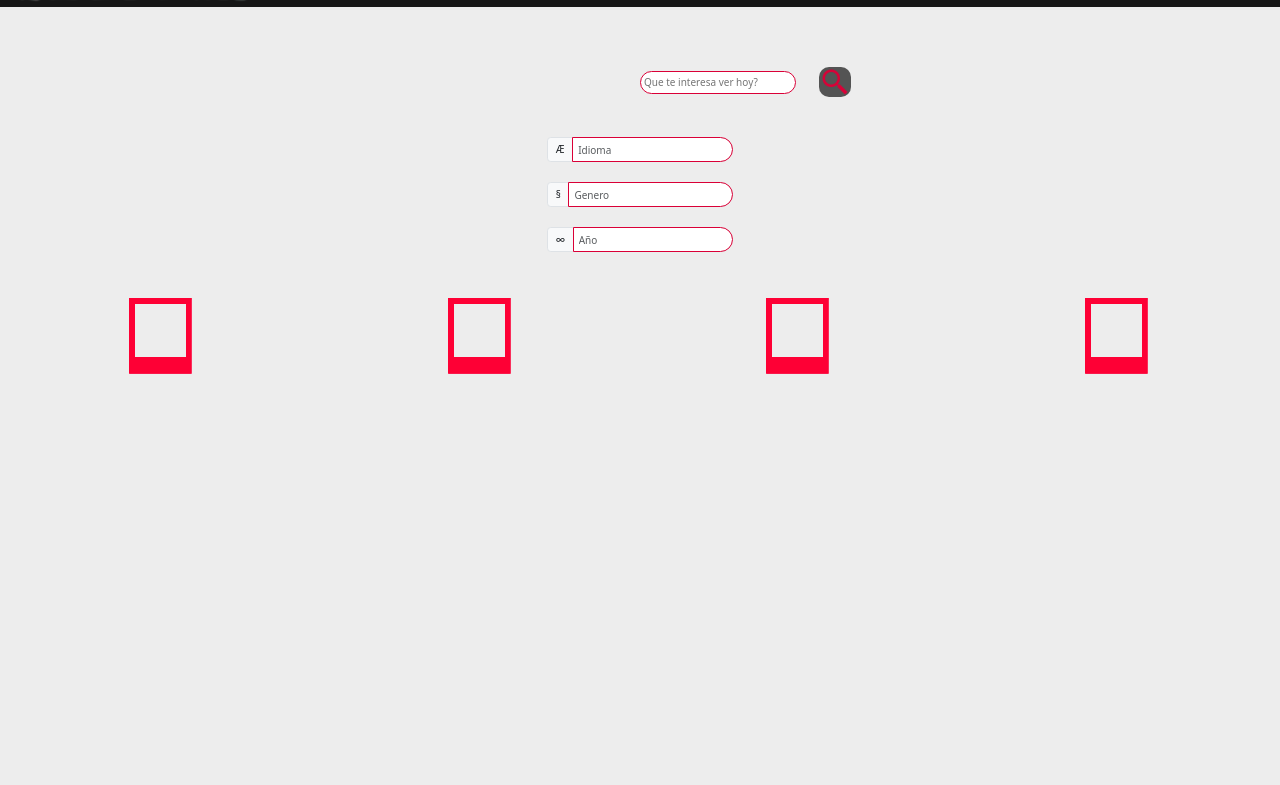
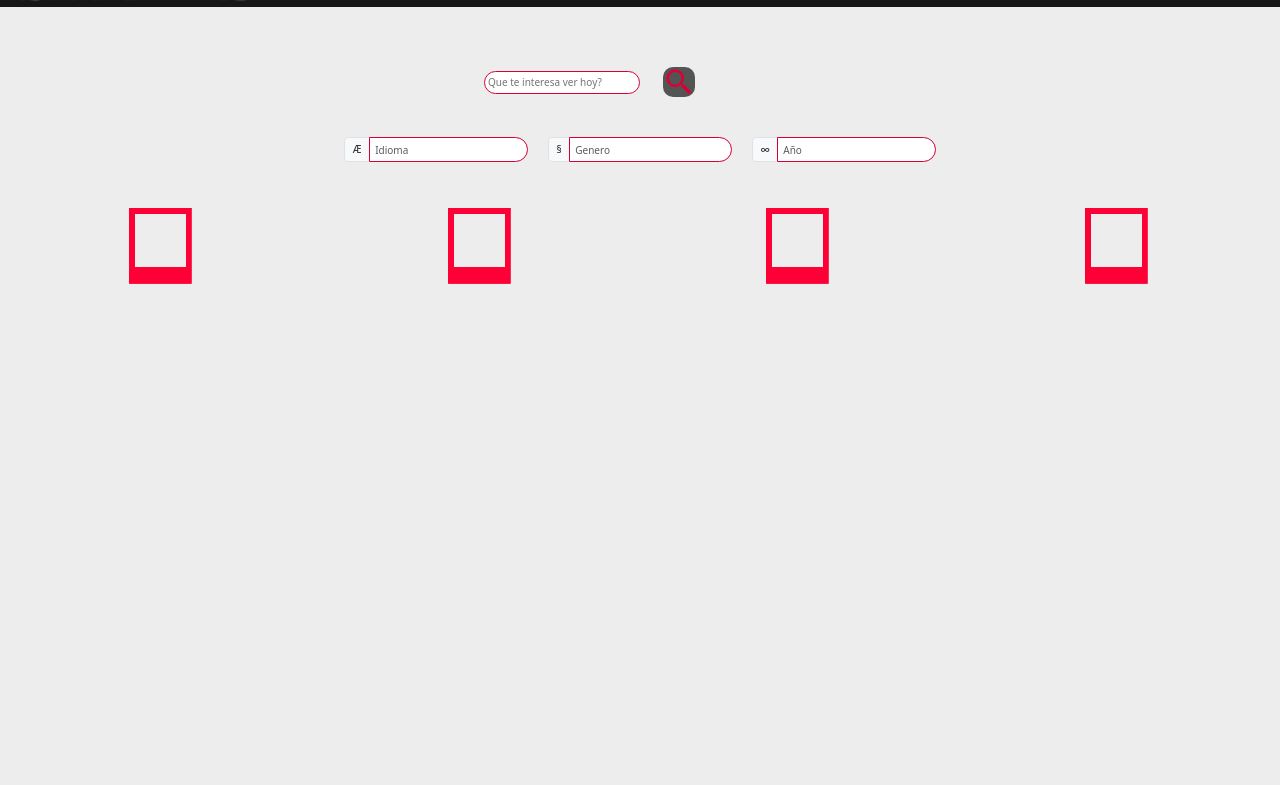
Before and after one commit to RoAriel/setflix-mf, a website: page pages/busq-avanzada.html in a window 1280 px wide. Shown: the part 54-839 px from the top of the page. Drawn offline with nearby package versions, Linux system fonts and the light colour scheme; a web font is replaced by a local one.

Commit message:
scss busq-avanzada 768px

```diff
--- a/scss/layouts/_media-768.scss
+++ b/scss/layouts/_media-768.scss
@@ -100,4 +100,18 @@
         }
     }
 
+    /* Busqueda Avanzada*/
+
+    .section-busqueda {
+
+        .conteiner-busqueda {
+            grid-template-areas:
+                ".  item-b1 item-b2 .";
+        }
+
+        .conteiner-busqueda-av {
+            flex-direction: row;
+        }
+
+    }
 }
```
Also changed, not shown: css/style.css, 1 other file.
